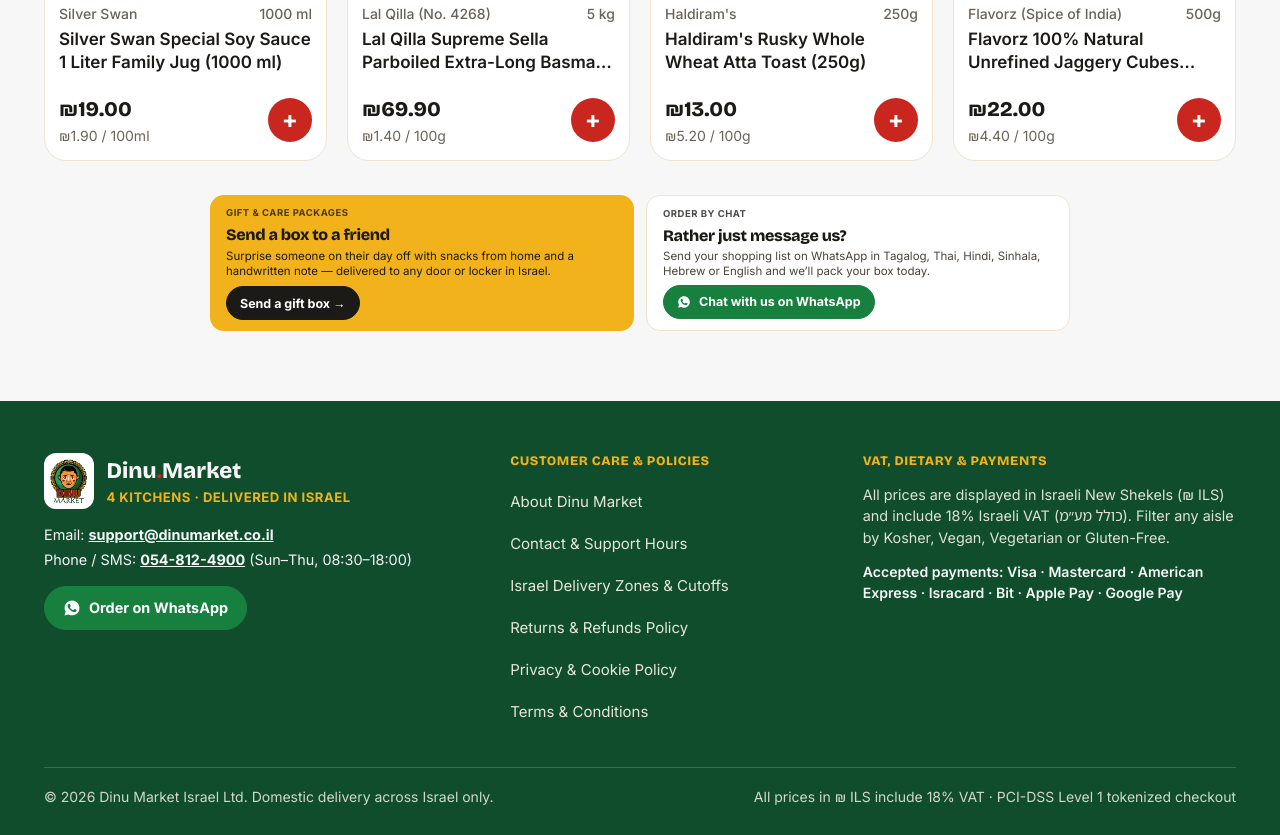
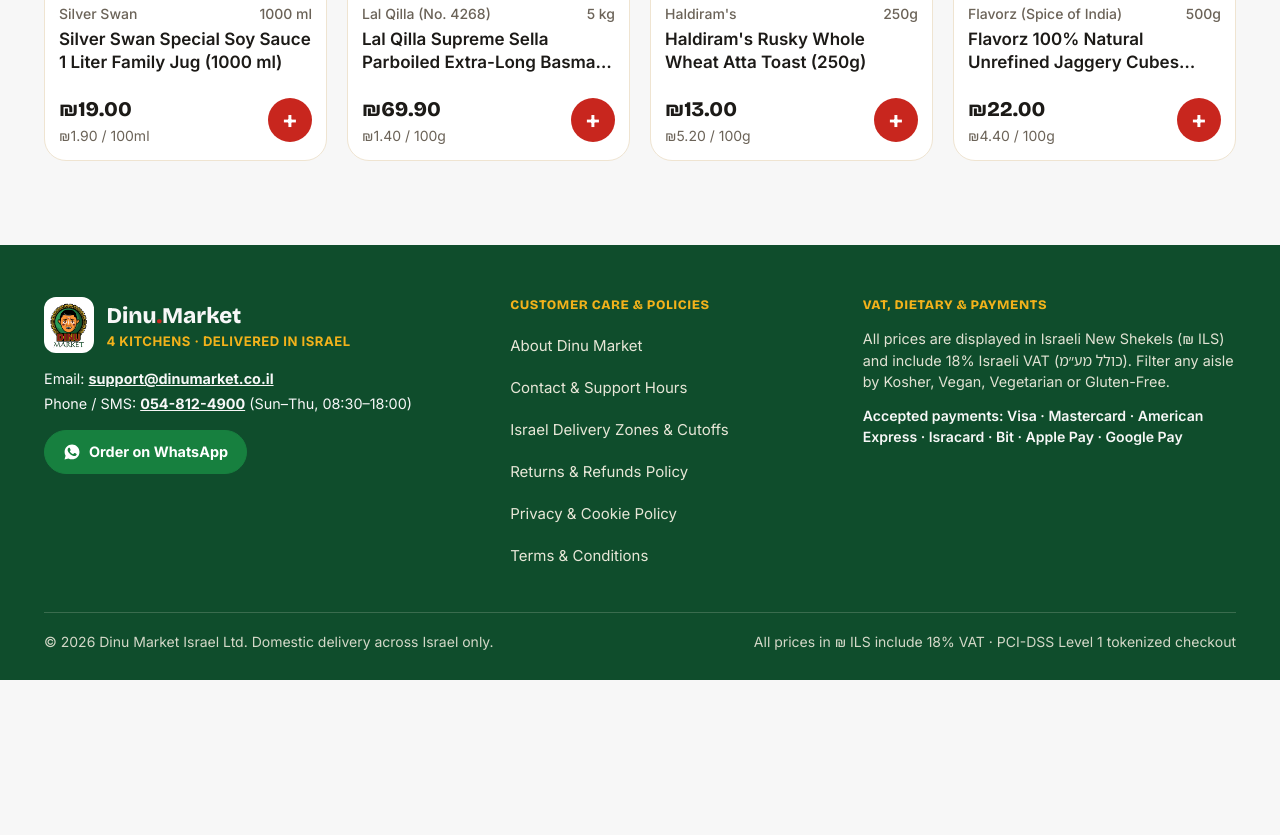
Before and after one commit to errolbrodie-sudo/Dino-Market, a website: page Website/public/index.html in a window 1280 px wide. Shown: the part 1217-2052 px from the top of the page. After the commit the page ends 1897 px from the top, so only its background shows below. Drawn offline with nearby package versions, Linux system fonts and the light colour scheme; no server answers.

Commit message:
In the landing page remove the “GIFT & CARE PACKAGES” panel and the “ORDER BY CHAT” panels.

```diff
--- a/Website/public/index.html
+++ b/Website/public/index.html
@@ -255,48 +255,6 @@
             <button type="button" class="pill-control" onclick="app.openShopView()">View full shop →</button>
           </div>
           <div id="newArrivalsGrid" class="product-grid home-four-grid"></div>
-        </div>
-      </section>
-
-      <!-- 5. Two Side-by-Side Bands: Gift Box (Turmeric) + WhatsApp (White) -->
-      <section class="page-section" id="dualPromoSection">
-        <div class="container">
-          <div class="dual-promo-grid">
-            <div class="promo-band promo-band-turmeric">
-              <span class="band-label-caps">GIFT &amp; CARE PACKAGES</span>
-              <h2 class="band-title">Send a box to a friend</h2>
-              <p class="band-copy">
-                Surprise someone on their day off with snacks from home and a handwritten note — delivered to any door or locker in Israel.
-              </p>
-              <div>
-                <button type="button" class="btn-ink" onclick="app.openGiftBoxFlow()">
-                  Send a gift box →
-                </button>
-              </div>
-            </div>
-
-            <div class="promo-band promo-band-white">
-              <span class="band-label-caps">ORDER BY CHAT</span>
-              <h2 class="band-title">Rather just message us?</h2>
-              <p class="band-copy">
-                Send your shopping list on WhatsApp in Tagalog, Thai, Hindi, Sinhala, Hebrew or English and we’ll pack your box today.
-              </p>
-              <div>
-                <a
-                  id="homeWhatsappBandBtn"
-                  class="btn-whatsapp btn-cta-lg"
-                  href="https://wa.me/972548124900?text=Hi%20Dinu%2C%20I%27d%20like%20to%20order%3A"
-                  target="_blank"
-                  rel="noopener noreferrer"
-                >
-                  <svg width="20" height="20" viewBox="0 0 24 24" fill="currentColor" aria-hidden="true">
-                    <path d="M12.04 2C6.58 2 2.13 6.45 2.13 11.91c0 1.75.46 3.45 1.32 4.95L2.05 22l5.25-1.38c1.45.79 3.08 1.21 4.74 1.21 5.46 0 9.91-4.45 9.91-9.91C21.95 6.45 17.5 2 12.04 2zm5.82 14.01c-.24.68-1.41 1.3-1.95 1.38-.5.08-1.13.11-1.83-.11-.42-.13-.97-.31-1.67-.61-2.94-1.27-4.86-4.24-5.01-4.44-.15-.2-1.2-1.59-1.2-3.04 0-1.45.76-2.16 1.03-2.46.27-.3.59-.37.79-.37.2 0 .4.01.57.01.18 0 .43-.07.67.51.24.59.83 2.03.9 2.18.07.15.12.32.02.52-.1.2-.15.32-.3.49-.15.17-.31.38-.45.51-.15.15-.3.31-.13.61.17.3.76 1.25 1.63 2.02 1.12 1 2.06 1.31 2.36 1.46.3.15.47.12.64-.07.17-.2.74-.86.94-1.16.2-.3.4-.25.67-.15.27.1 1.73.82 2.03.97.3.15.5.22.57.35.07.12.07.72-.17 1.4z"/>
-                  </svg>
-                  <span>Chat with us on WhatsApp</span>
-                </a>
-              </div>
-            </div>
-          </div>
         </div>
       </section>
     </div>
```
